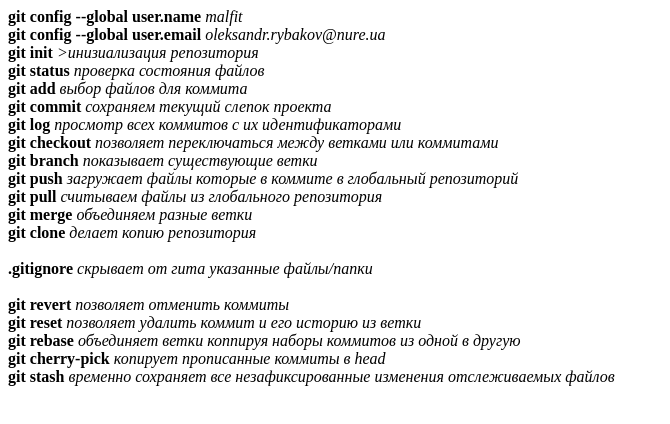
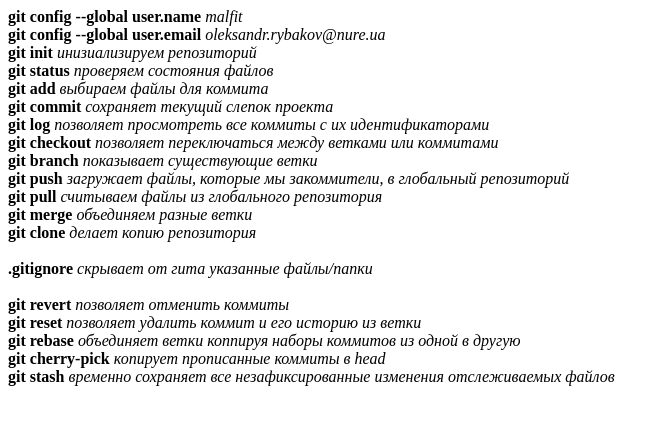
Before and after one commit to Malfit/Cursor-homework, a plain HTML site: page index.html in a window 1280 px wide. Shown: the whole page, without its empty margins (0-670 px from the left). Drawn offline with Linux system fonts and the light colour scheme.

Commit message:
Update index.html

```diff
--- a/index.html
+++ b/index.html
@@ -9,14 +9,14 @@
 <body>
     <b>git config --global user.name</b>  <i>malfit</i><br>
     <b>git config --global user.email</b>  <i>oleksandr.rybakov@nure.ua</i><br>
-    <b>git init</b>  <i>>инизиализация репозитория </i><br>
-    <b>git status</b>  <i>проверка состояния файлов</i><br>
-    <b>git add</b>  <i>выбор файлов для коммита</i><br>
-    <b>git commit</b>  <i>сохраняем текущий слепок проекта</i><br>
-    <b>git log</b>  <i>просмотр всех коммитов с их идентификаторами</i><br>
+    <b>git init</b>  <i>инизиализируем репозиторий </i><br>
+    <b>git status</b>  <i>проверяем состояния файлов</i><br>
+    <b>git add</b>  <i>выбираем файлы для коммита</i><br>
+    <b>git commit</b>  <i>сохраняет текущий слепок проекта</i><br>
+    <b>git log</b>  <i>позволяет просмотреть все коммиты с их идентификаторами</i><br>
     <b>git checkout</b>  <i>позволяет переключаться между ветками или коммитами</i><br>
     <b>git branch</b>  <i>показывает существующие ветки</i><br>
-    <b>git push</b>  <i>загружает файлы которые в коммите в глобальный репозиторий</i><br>
+    <b>git push</b>  <i>загружает файлы, которые мы закоммители, в глобальный репозиторий</i><br>
     <b>git pull</b>  <i>считываем файлы из глобального репозитория</i><br>
     <b>git merge</b>  <i>объединяем разные ветки</i><br>
     <b>git clone</b>  <i>делает копию репозитория</i><br>
```
